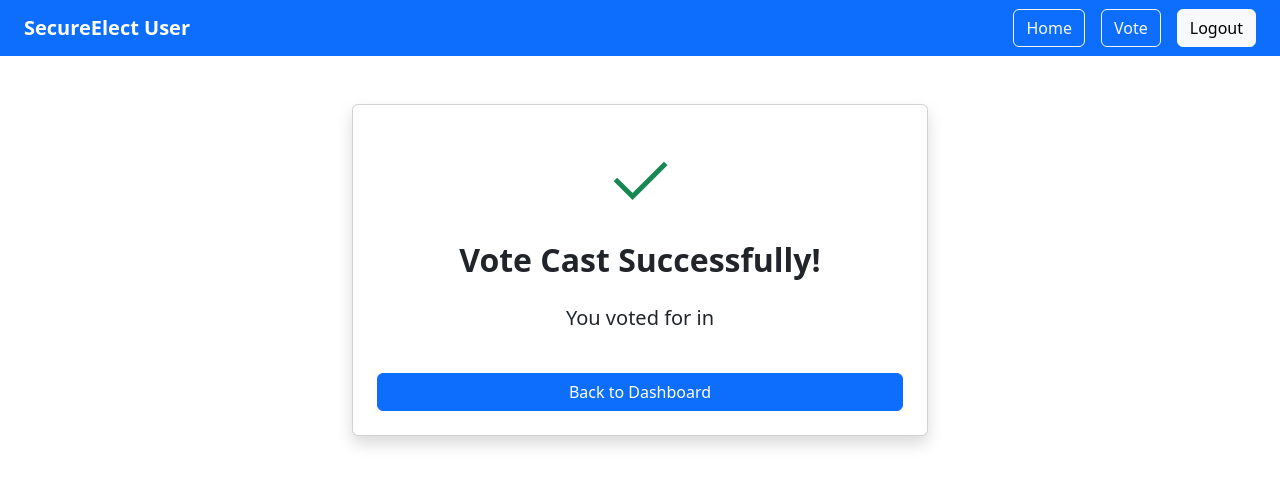
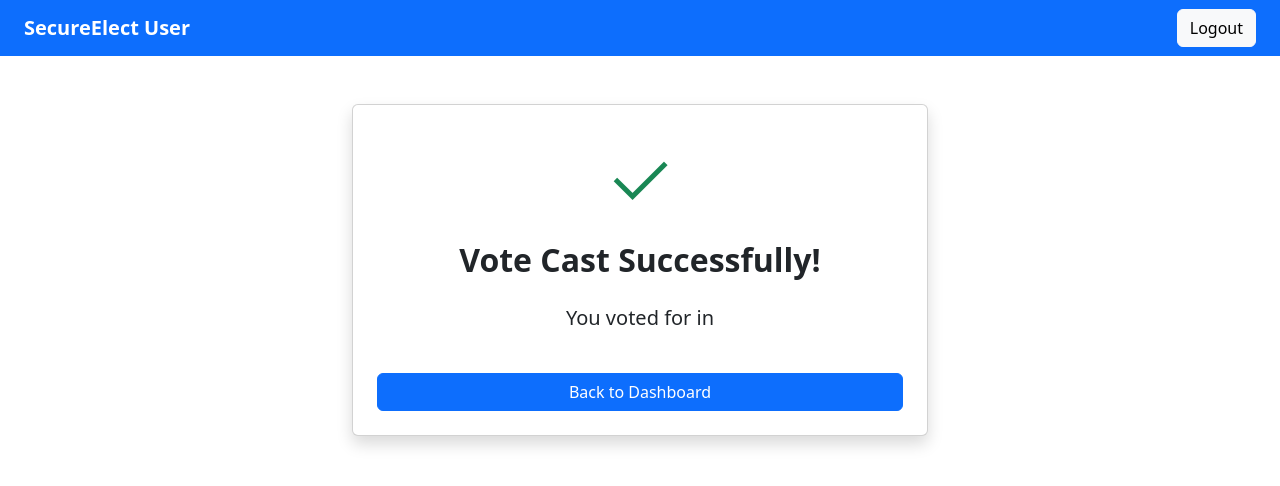
Before and after one commit to VaibhavDongre/SecureElect-deploy, a React (Vite) app in the folder frontend/secureelect/: page /vote/confirmation in a window 1280 px wide. Shown: the top 486 px of the page. Built offline with nearby package versions, Linux system fonts and the light colour scheme; no server answers.

Commit message:
UserNavbar updated - extra button removed

```diff
--- a/frontend/secureelect/src/components/UserNavbar.jsx
+++ b/frontend/secureelect/src/components/UserNavbar.jsx
@@ -11,21 +11,21 @@ export default function UserNavbar() {
     return (
         <nav className="navbar navbar-dark bg-primary px-4 d-flex justify-content-between align-items-center">
 
-            {/* LEFT SIDE */}
+
             <Link to="/user/home" className="navbar-brand fw-bold">
                 SecureElect User
             </Link>
 
-            {/* RIGHT SIDE BUTTONS */}
+
             <div className="d-flex align-items-center">
 
-                <Link to="/user/home" className="btn btn-outline-light me-3">
+                {/* <Link to="/user/home" className="btn btn-outline-light me-3">
                     Home
                 </Link>
 
                 <Link to="/user/vote" className="btn btn-outline-light me-3">
                     Vote
-                </Link>
+                </Link> */}
 
                 <button className="btn btn-light" onClick={logout}>
                     Logout
```
